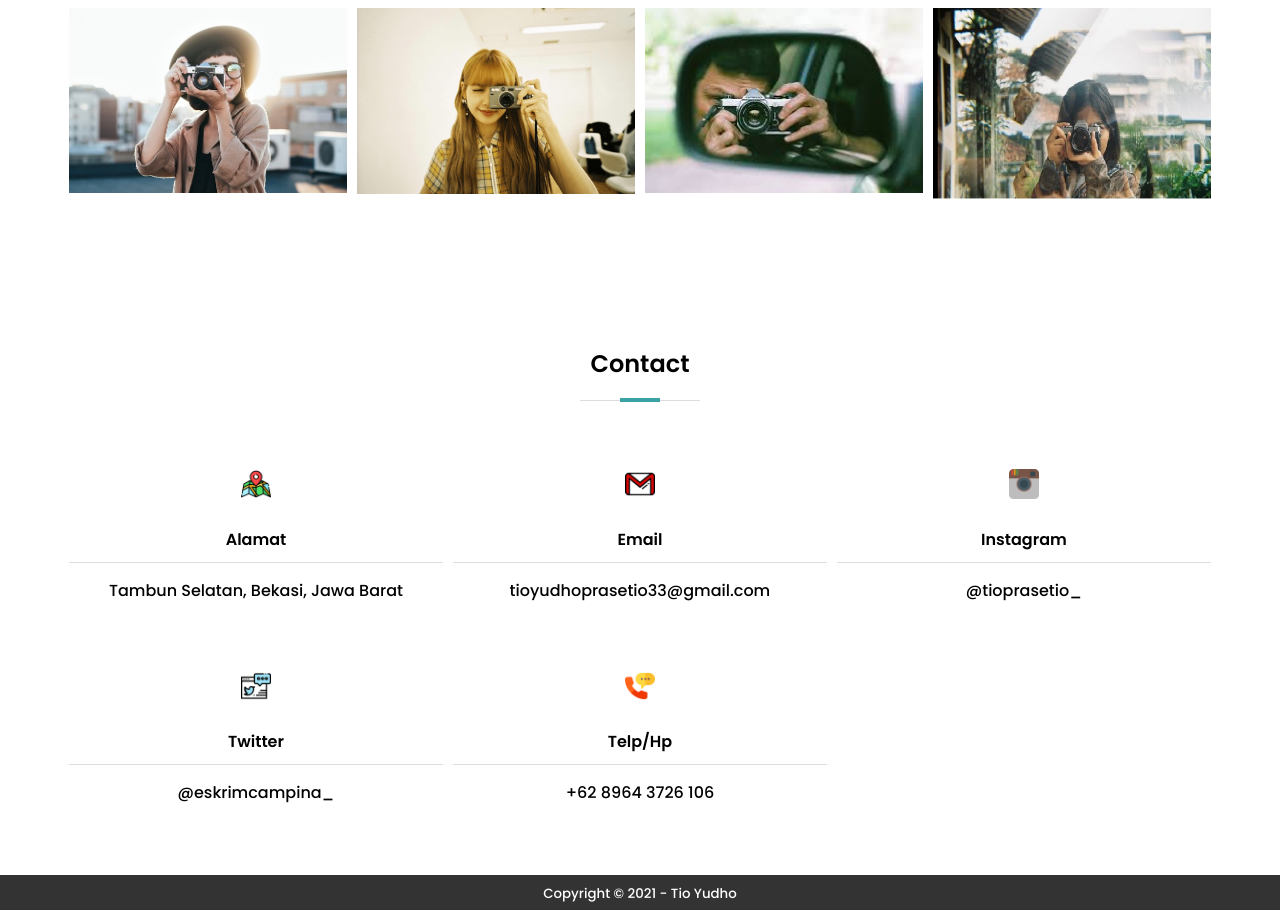
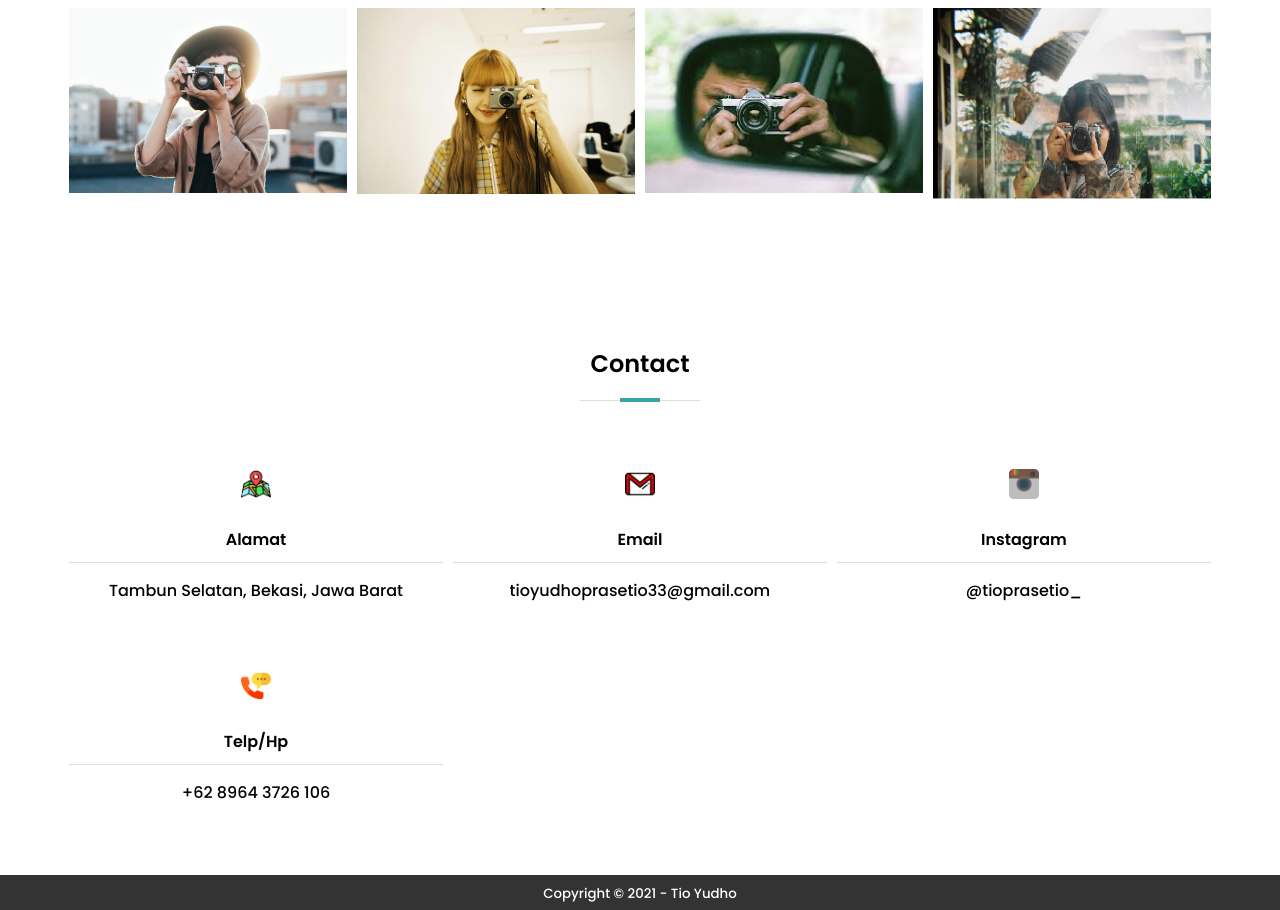
Before and after one commit to tioprasetio/landingpage, a plain HTML site: page index.html in a window 1280 px wide. Shown: the part 1362-2272 px from the top of the page. Drawn offline with nearby package versions, Linux system fonts and the light colour scheme.

Commit message:
merubah file

```diff
--- a/index.html
+++ b/index.html
@@ -102,11 +102,6 @@
                     </div>
 
                     <div class="col-3">
-                        <h4><a href="https://twitter.com/eskrimcampina_"target="_blank"><img src="assets/img/twitter.png" width="30px"><br>Twitter</h4>
-                        <p>@eskrimcampina_</p>
-                    </div>
-
-                    <div class="col-3">
                         <h4><img src="assets/img/phone.png" width="30px"><br>Telp/Hp</h4>
                         <p>+62 8964 3726 106</p>
                     </div>
```
